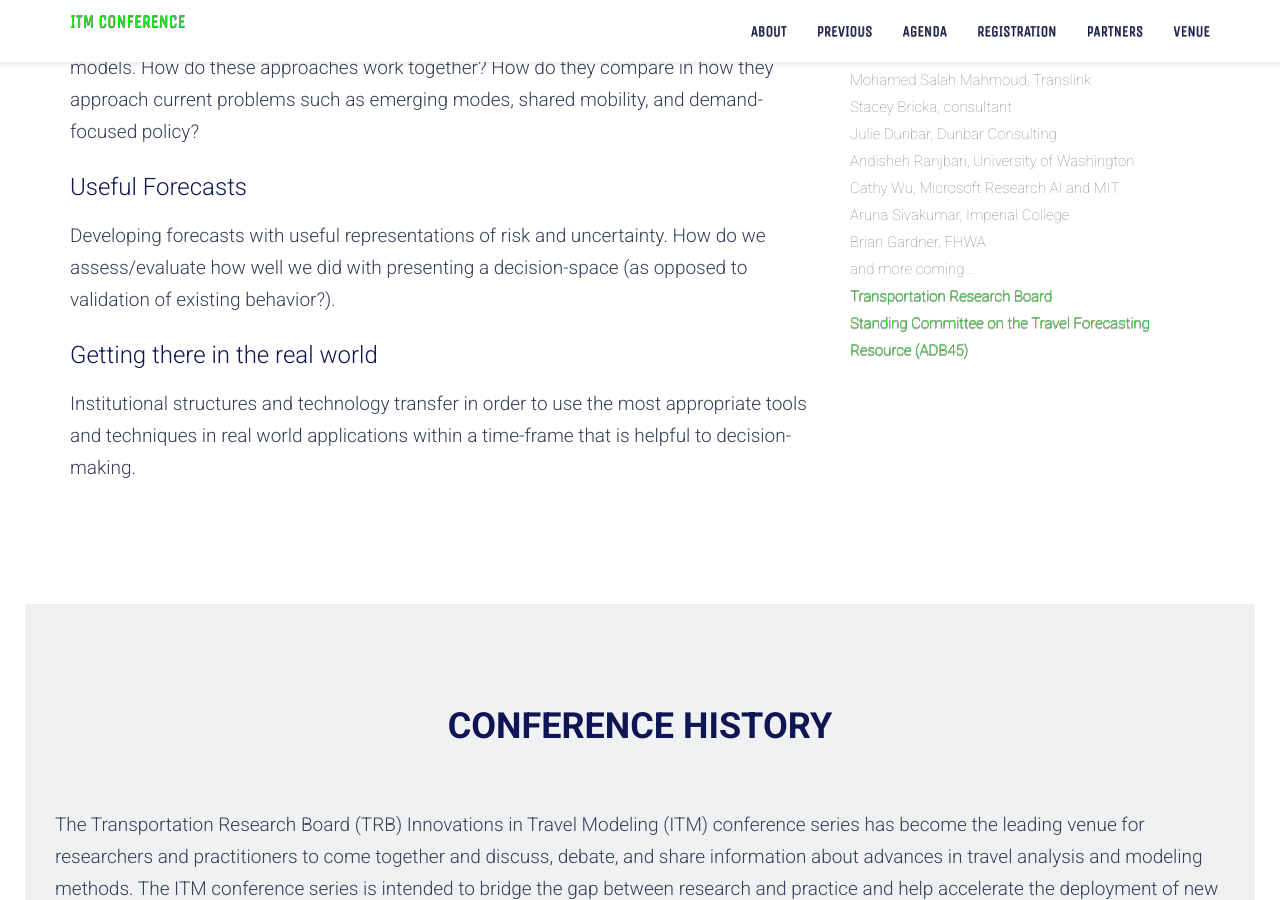
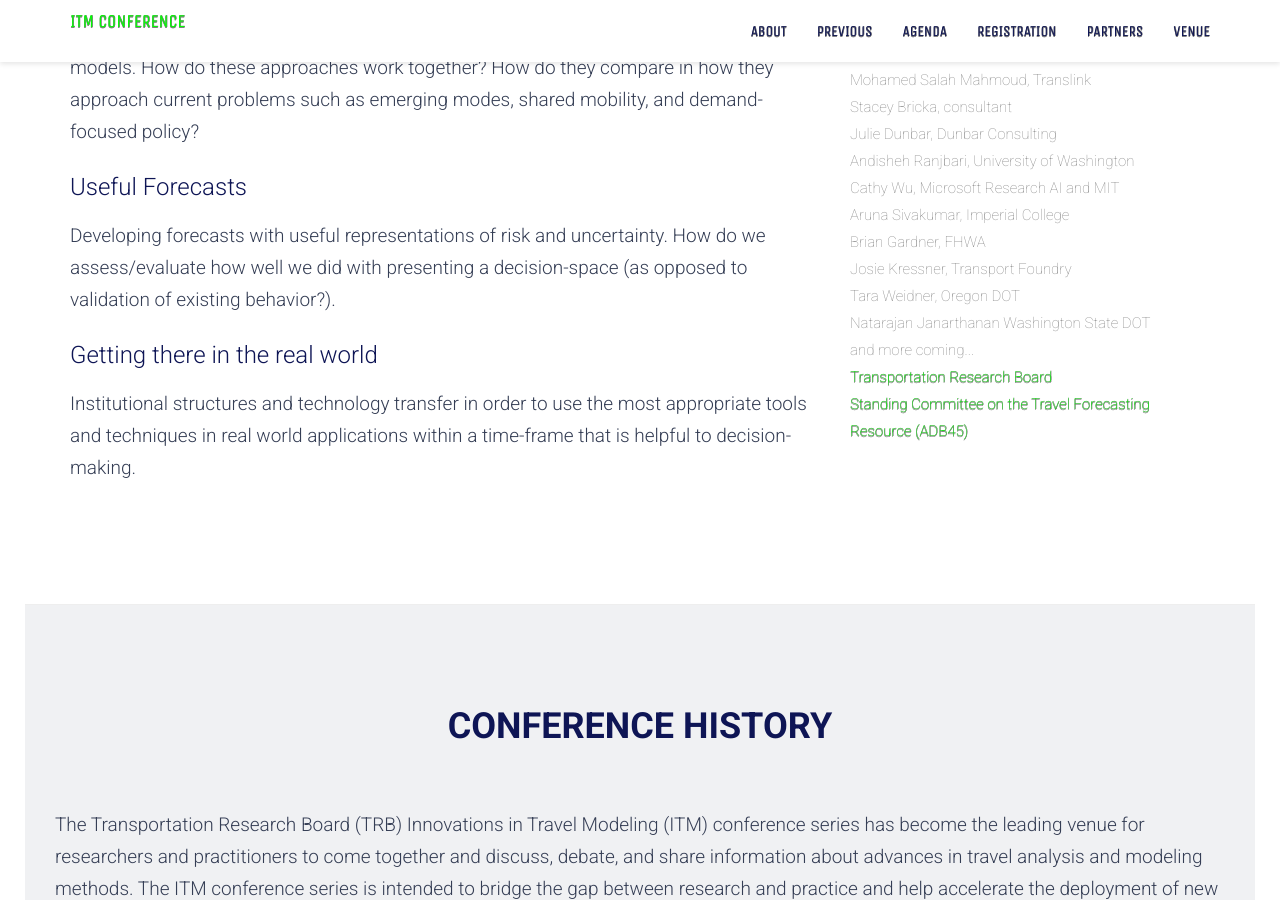
Before and after one commit to lflake/itmconference.github.io, a Jekyll site: the page built from index.html, in a window 1280 px wide and 900 px high, scrolled down 1294 px. Built offline with Jekyll 4.4.1, drawn with Linux system fonts in a browser that asks for light colours.

Commit message:
more members

```diff
--- a/index.html
+++ b/index.html
@@ -59,6 +59,9 @@ Institutional structures and technology transfer in order to use the most approp
                         Cathy Wu, Microsoft Research AI and MIT<br>
                         Aruna Sivakumar, Imperial College<br>
                         Brian Gardner, FHWA<br>
+                        Josie Kressner, Transport Foundry<br>
+                        Tara Weidner, Oregon DOT<br>
+                        Natarajan Janarthanan Washington State DOT<br>
                         and more coming...<br>
                         <a
                         <a href="http://www.trb.org">Transportation Research Board</a><br>
```
